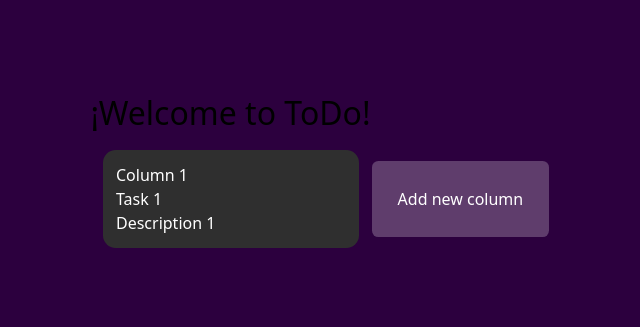
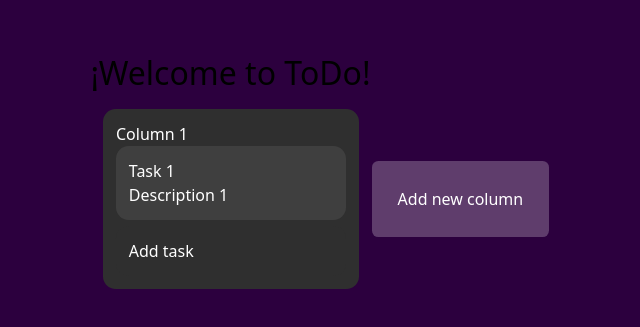
Before and after one commit to anaslharrak/trello-clone, a React (Vite) app: page / in a window 1280 px wide. Shown: the part 225-552 px from the top of the page, without its empty margins (314-954 px from the left). Built offline with nearby package versions, Linux system fonts and the light colour scheme.

Commit message:
style: :art: styled add task button
added styling to add task button

```diff
--- a/src/components/Card/Card.tsx
+++ b/src/components/Card/Card.tsx
@@ -1,5 +1,5 @@
 import type { Column } from "../Columns/types";
-import { StyledCard } from "./styles";
+import { StyledCard, CardTask, TaskContainer, AddTaskButton } from "./styles";
 
 
 const Card = ({column}: {column: Column}) => {
@@ -8,18 +8,21 @@ const Card = ({column}: {column: Column}) => {
         <StyledCard>
             <h1>{column.title}</h1>
 
-            <div>
+            <TaskContainer>
                 {
                     column.tasks.map((task) => {
                         return (
-                            <div key={task.id}>
+                            <CardTask key={task.id}>
                                 <h3>{task.title}</h3>
                                 <p>{task.description}</p>
-                            </div>
+                            </CardTask>
                         )
                     })
                 }
-            </div>
+                <AddTaskButton>Add task</AddTaskButton>
+
+            </TaskContainer>
+
         </StyledCard>
     )
 }
--- a/src/components/Card/styles.ts
+++ b/src/components/Card/styles.ts
@@ -6,3 +6,38 @@ export const StyledCard = styled.div`
     padding: 1vmax;
     color: white;
 `;
+
+export const CardTask = styled.div`
+    background-color: #3f3f3f;
+    border-radius: 1vmax;
+    padding: 1vmax;
+    color: white;
+    cursor: pointer;
+    transition: background-color 0.2s;
+    &:hover {
+        background-color: #4f4f4f;
+    }
+`;
+
+export const TaskContainer = styled.div`
+    display: grid;
+    width: auto;
+    height: auto;
+    gap: 0.5vmax;
+`;
+
+export const AddTaskButton = styled.button`
+    text-align: left;
+    width: 100%;
+    height: auto;
+    padding: 1vmax;
+    border: none;
+    border-radius: 1vmax;
+    background-color: #2f2f2f;
+    color: white;
+    cursor: pointer;
+
+    &:hover {
+        background-color: #4f4f4f;
+    }
+`;
```
